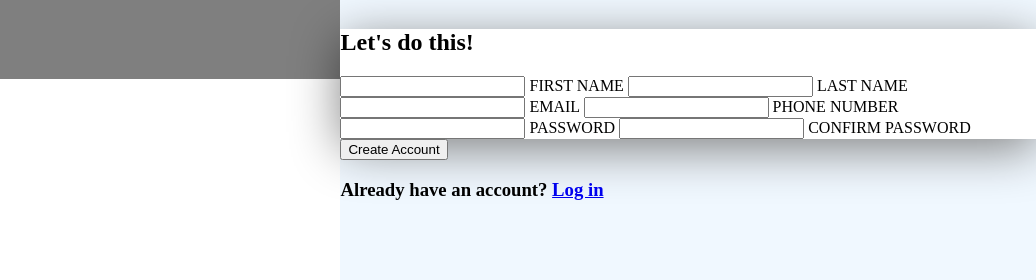
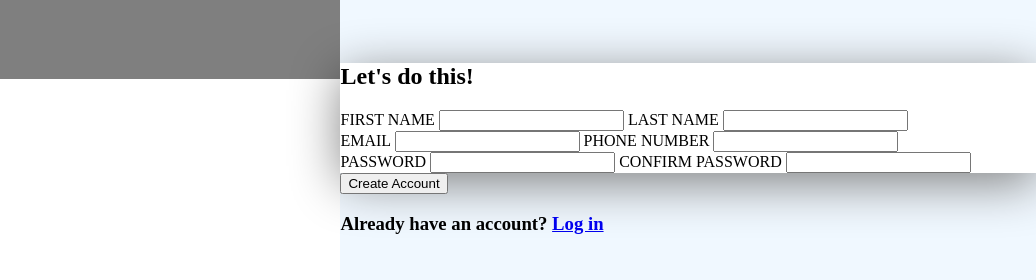
Before and after one commit to marrahenzo/sign-up-form, a plain HTML site: page index.html in a window 1280 px wide. Shown: the part 321-601 px from the top of the page, 244-1280 px from the left. Drawn offline with nearby package versions, Linux system fonts and the light colour scheme.

Commit message:
Reimport fonts

```diff
--- a/index.html
+++ b/index.html
@@ -11,7 +11,7 @@
     <link rel="preconnect" href="https://fonts.googleapis.com" />
     <link rel="preconnect" href="https://fonts.gstatic.com" crossorigin />
     <link
-      href="https://fonts.googleapis.com/css2?family=Montserrat:ital,wght@1,300&family=Open+Sans:wght@300&display=swap"
+      href="https://fonts.googleapis.com/css2?family=Montserrat:ital,wght@1,300&family=Open+Sans:wght@300;600&display=swap"
       rel="stylesheet"
     />
   </head>
@@ -38,28 +38,62 @@
             this in your life to help you realize your deepest dreams. Sign up
             now to get started.
             <br />
-            You <em>know</em> you want to
+            <br />
+            You <em>know&nbsp;</em> you want to
           </h1>
           <div class="form">
             <form action="#">
               <div class="input-container">
+                <div id="form-title">
                   <h2>Let's do this!</h2>
-                <input type="text" name="first-name" id="first-name" />
+                </div>
+                <div id="form-line1">
                   <label for="first-name">FIRST NAME</label>
-                <input type="text" name="last-name" id="last-name" />
+                  <input
+                    class="form-input"
+                    type="text"
+                    name="first-name"
+                    id="first-name"
+                  />
                   <label for="last-name">LAST NAME</label>
-                <input type="text" name="email" id="email" />
+                  <input
+                    class="form-input"
+                    type="text"
+                    name="last-name"
+                    id="last-name"
+                  />
+                </div>
+                <div id="form-line2">
                   <label for="email">EMAIL</label>
-                <input type="text" name="phone" id="phone" />
+                  <input
+                    class="form-input"
+                    type="text"
+                    name="email"
+                    id="email"
+                  />
                   <label for="phone">PHONE NUMBER</label>
-                <input type="text" name="password" id="password" />
+                  <input
+                    class="form-input"
+                    type="text"
+                    name="phone"
+                    id="phone"
+                  />
+                </div>
+                <div id="form-line3">
                   <label for="password">PASSWORD</label>
+                  <input
+                    class="form-input"
+                    type="text"
+                    name="password"
+                    id="password"
+                  />
+                  <label for="password-confirm">CONFIRM PASSWORD</label>
                   <input
                     type="text"
                     name="password-confirm"
                     id="password-confirm"
                   />
-                <label for="password-confirm">CONFIRM PASSWORD</label>
+                </div>
               </div>
               <button class="btn-submit">Create Account</button>
             </form>
```
Lines whose indentation alone changed are shown as unchanged.
